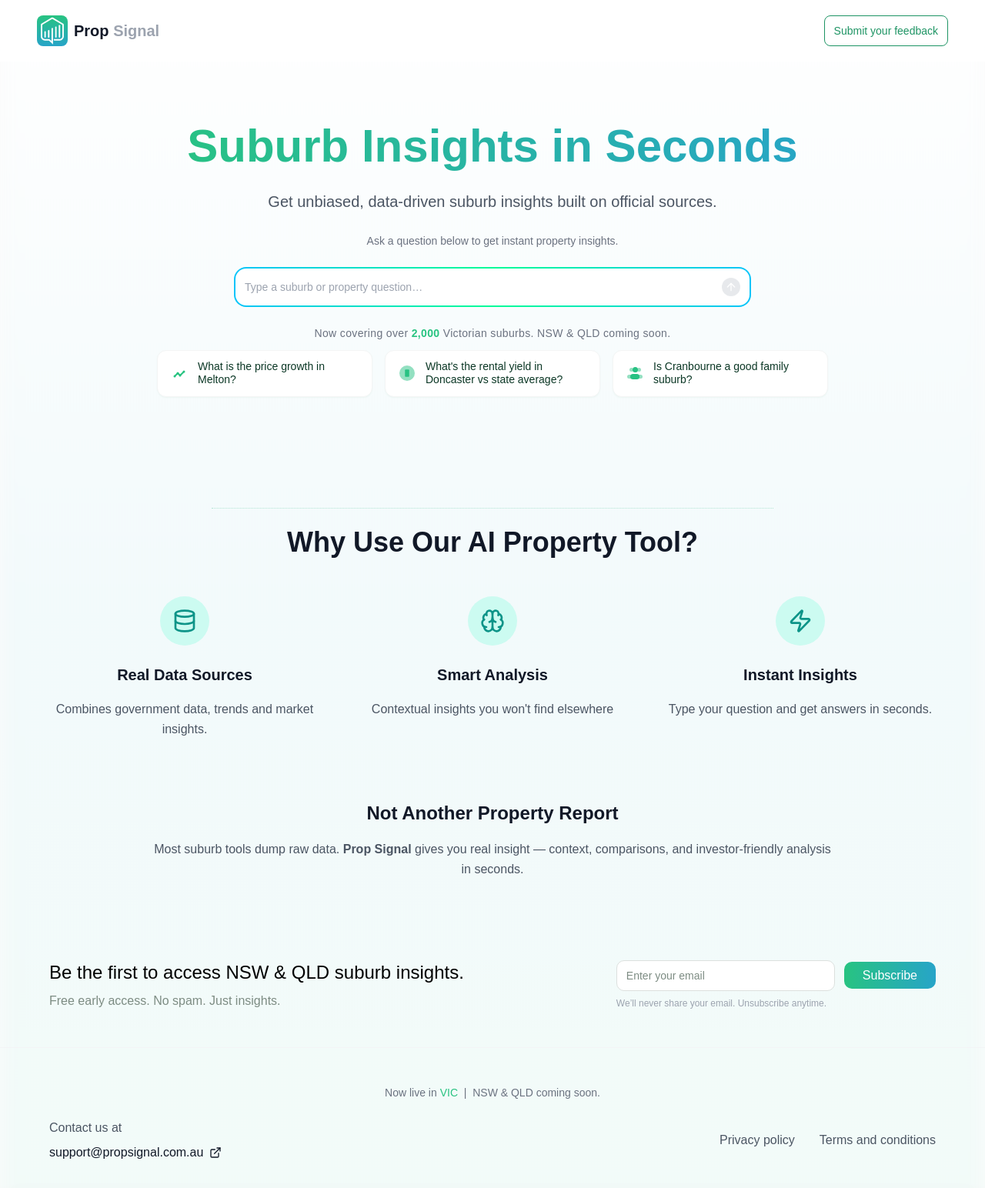
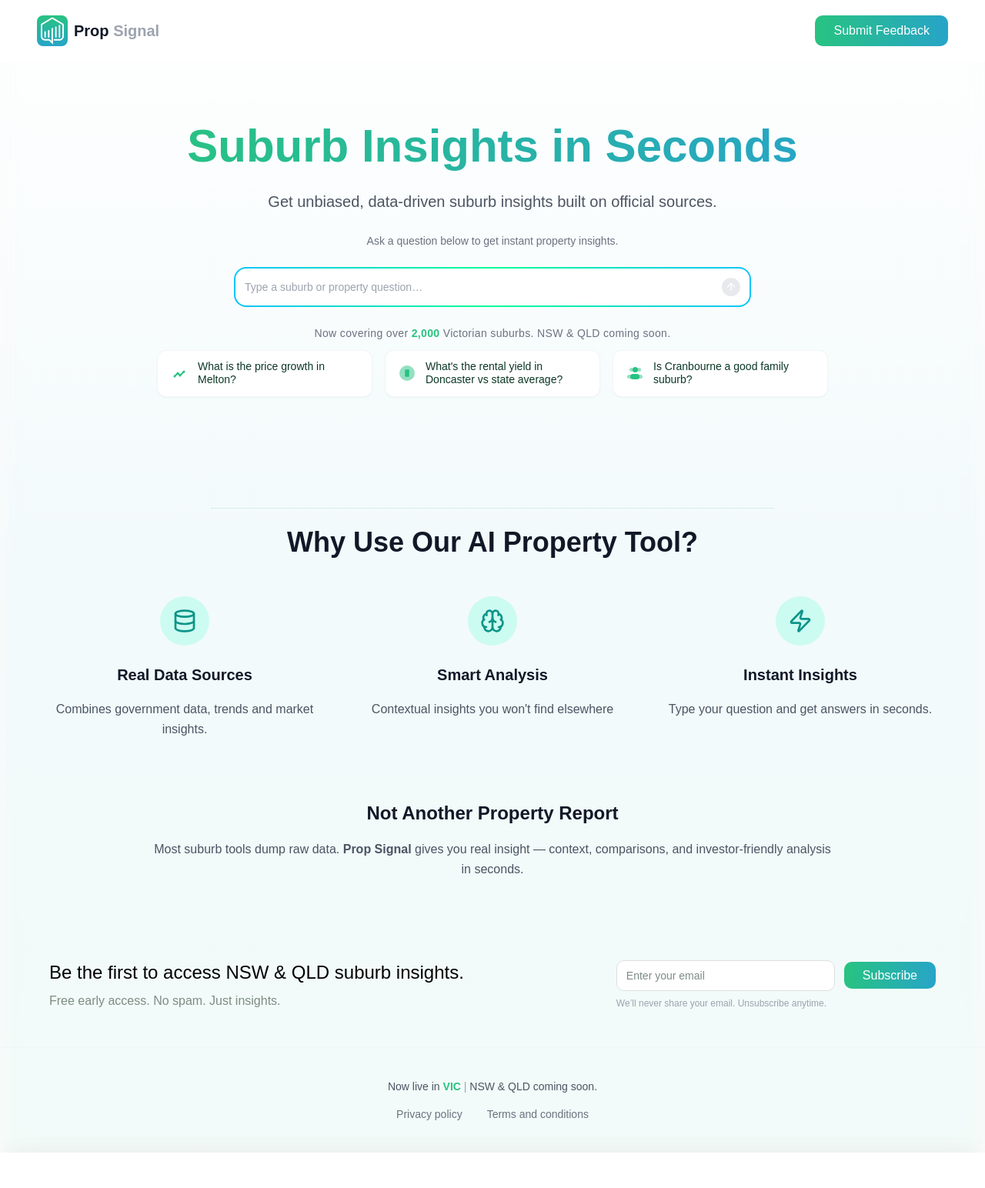
Before and after one commit to sudostar12/propsignal, a Next.js app: page / in a window 1280 px wide. Shown: the top 1544 px of the page at 77% size. After the commit the page ends 1498 px from the top, so only its background shows below. Built offline with nearby package versions, Linux system fonts and the light colour scheme.

Commit message:
design change to submit feedback button

```diff
--- a/src/app/components/feedback-dialog.tsx
+++ b/src/app/components/feedback-dialog.tsx
@@ -85,9 +85,11 @@
       <DialogTrigger asChild>
         <Button
           variant="outline"
-          className={`px-3 py-2 rounded-[8px] border border-[#1E9464] text-[#1E9464] text-sm font-medium bg-white hover:bg-teal-50 transition-colors ${triggerClassName}`}
-        >
-          Submit your feedback
+          className={`px-6 py-2 rounded-[10px] bg-gradient-to-r from-[#28C381] to-[#27A4C8]
+                text-white text-base font-medium font-dm-sans leading-[22px]
+                transition-all duration-300 hover:opacity-90 hover:text-black shadow-none border-0 ${triggerClassName}`}
+  >
+          Submit Feedback
         </Button>
       </DialogTrigger>
       <DialogContent
@@ -180,12 +182,14 @@
           <Button
   onClick={submit}
   disabled={status === "loading"}
-  className={`bg-gradient-to-r from-[#28C381] to-[#27A4C8] text-white px-5
-              ${status === "loading" ? "opacity-60 cursor-not-allowed" : "hover:brightness-110"}
-              rounded-md`}
+  className={`px-4 py-2 rounded-[10px] bg-gradient-to-r from-[#28C381] to-[#27A4C8]
+              text-white text-sm font-medium font-dm-sans leading-[19.6px]
+              transition-all duration-300 hover:opacity-90
+              disabled:opacity-60 disabled:cursor-not-allowed border-0 shadow-none`}
 >
   {status === "loading" ? "Submitting..." : "Submit"}
 </Button>
+
 
         </div>
 
--- a/src/app/components/footer.tsx
+++ b/src/app/components/footer.tsx
@@ -3,39 +3,40 @@
 
 export function Footer() {
   return (
-    <footer className="bg-transparent border-t border-gray-100 py-12 px-4 sm:px-6 lg:px-8">
-      <div className="max-w-6xl mx-auto">
+    <footer className="border-t border-gray-100 py-10 px-4 sm:px-6 lg:px-8">
+      <div className="max-w-5xl mx-auto text-center space-y-4">
 
         {/* ✅ VIC Status Message */}
-        <div className="text-center mb-6">
-          <p className="text-sm text-gray-500">
-            Now live in <span className="font-medium text-[#28C381]">VIC</span> &nbsp;|&nbsp; NSW & QLD coming soon.
-          </p>
+        <p className="text-sm text-gray-600">
+          Now live in{" "}
+          <span className="font-semibold text-[#28C381]">VIC</span>{" "}
+          <span className="text-gray-400">|</span>{" "}
+          NSW & QLD coming soon.
+        </p>
+
+        {/* ✅ Footer Links */}
+        <div className="flex justify-center space-x-8 text-sm">
+          <Link
+            href="/privacy"
+            className="text-gray-500 hover:text-gray-800 transition-colors"
+          >
+            Privacy policy
+          </Link>
+          <Link
+            href="/terms"
+            className="text-gray-500 hover:text-gray-800 transition-colors"
+          >
+            Terms and conditions
+          </Link>
         </div>
 
-        {/* Existing footer content */}
-        <div className="flex flex-col md:flex-row justify-between items-start md:items-center space-y-6 md:space-y-0">
-          <div>
-            <p className="text-gray-600 mb-2">Contact us at</p>
-            <Link
-              href="mailto:support@propsignal.com.au"
-              className="flex items-center space-x-2 text-gray-900 hover:text-teal-600 transition-colors"
-            >
-              <span>support@propsignal.com.au</span>
-              <ExternalLink className="w-4 h-4" />
-            </Link>
-          </div>
+        {/* Optional — small copyright note */}
+        {/* <p className="text-xs text-gray-400 mt-4">
+          © {new Date().getFullYear()} PropSignal. All rights reserved.
+        </p> */}
 
-          <div className="flex space-x-8">
-            <Link href="/privacy" className="text-gray-600 hover:text-gray-900 transition-colors">
-              Privacy policy
-            </Link>
-            <Link href="/terms" className="text-gray-600 hover:text-gray-900 transition-colors">
-              Terms and conditions
-            </Link>
-          </div>
-        </div>
       </div>
     </footer>
+
   )
 }
--- a/src/app/components/newsletter-section.tsx
+++ b/src/app/components/newsletter-section.tsx
@@ -86,8 +86,8 @@
             <button
               type="submit"
               disabled={status === "loading"}
-              className={`px-6 py-2 rounded-[10px] bg-gradient-to-r from-[#28C381] to-[#27A4C8] text-white text-m font-medium font-dm-sans leading-[19.6px] transition ${
-                status === "loading" ? "opacity-60 cursor-not-allowed" : "hover:opacity-90"
+              className={`px-6 py-2 rounded-[10px] bg-gradient-to-r from-[#28C381] to-[#27A4C8] text-white text-m font-medium font-dm-sans leading-[19.6px] transition-all duration-300 ${
+                status === "loading" ? "opacity-60 cursor-not-allowed" : "hover:opacity-90 hover:text-black"
               }`}
             >
               {status === "loading" ? "Subscribing..." : "Subscribe"}
```
